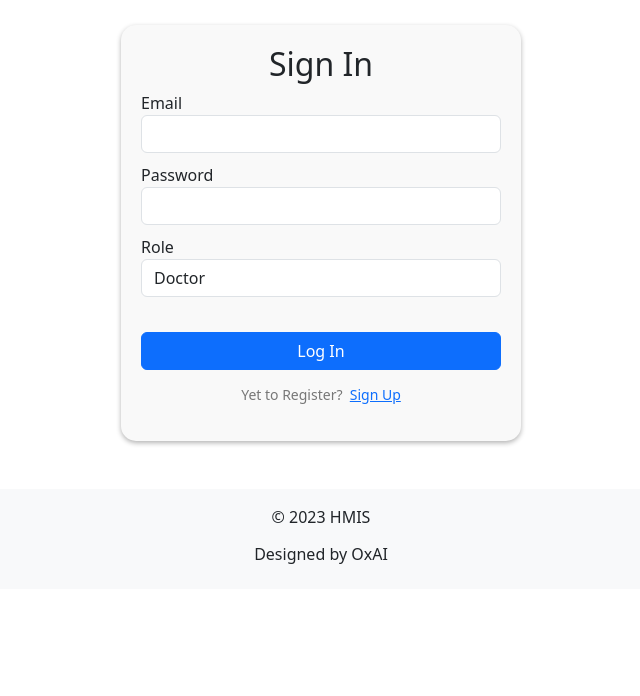
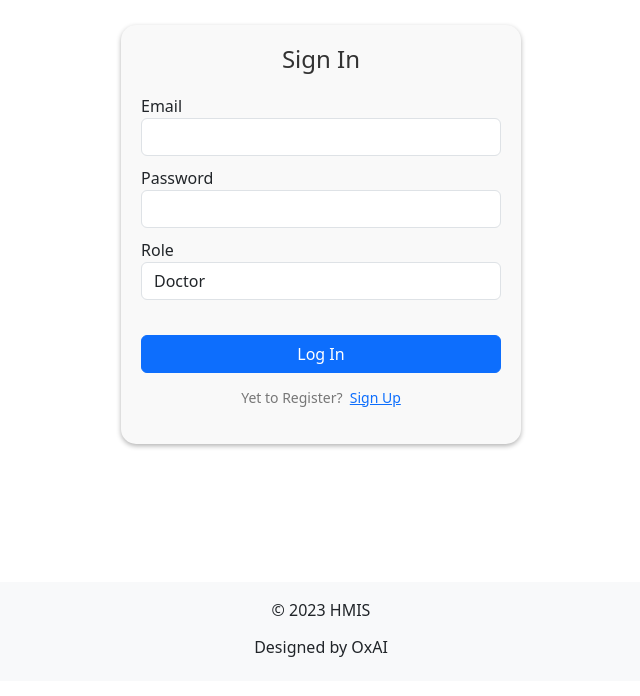
Before and after one commit to Dv04/Hospital_Management_System, a Flask app: page /login in a window 1280 px wide. Shown: the part 56-752 px from the top of the page, without its empty margins (319-959 px from the left). Run offline with Flask 3, Linux system fonts and the light colour scheme; parts of the project's set-up code (start-up, migrations or seed data) failed here and were passed over; some libraries are stand-ins or nearby versions.

Commit message:
login signup ui done

```diff
--- a/templates/login.html
+++ b/templates/login.html
@@ -16,7 +16,7 @@
         width: 400px;
     }
 
-    .sign-in-box h2 {
+    .sign-up-box h2 {
         font-size: 24px;
         margin-bottom: 20px;
         color: #333;
@@ -37,21 +37,29 @@
     input {
         margin-bottom: 10px;
     }
+
     #role {
         margin-bottom: 10px;
     }
+
     #gender {
         margin-bottom: 10px;
     }
+
     #submit {
         margin-top: 25px;
         width: 100%;
+    }
+
+    .footer {
+        margin-top: 90px;
+        overflow-y: auto;
     }
 </style>
 
 <div class="col-lg-8 col-md-10 mb-5 mx-auto sign-up-box">
     <div class="sign-up-title">
-        <h2 >Sign In </h2>
+        <h2 >Sign In</h2>
     </div>
 
     {{ wtf.quick_form(login_form, novalidate=True, button_map={"submit": "primary"}) }}
--- a/templates/register.html
+++ b/templates/register.html
@@ -51,7 +51,7 @@
 
 <div class="col-lg-8 col-md-10 mb-5 mx-auto sign-in-box">
     <div class="sign-in-title">
-        <h2 >Sign In </h2>
+        <h2 >Sign Up</h2>
     </div>
 
     {{ wtf.quick_form(register_form, novalidate=True, button_map={"submit": "primary"}) }}
```
